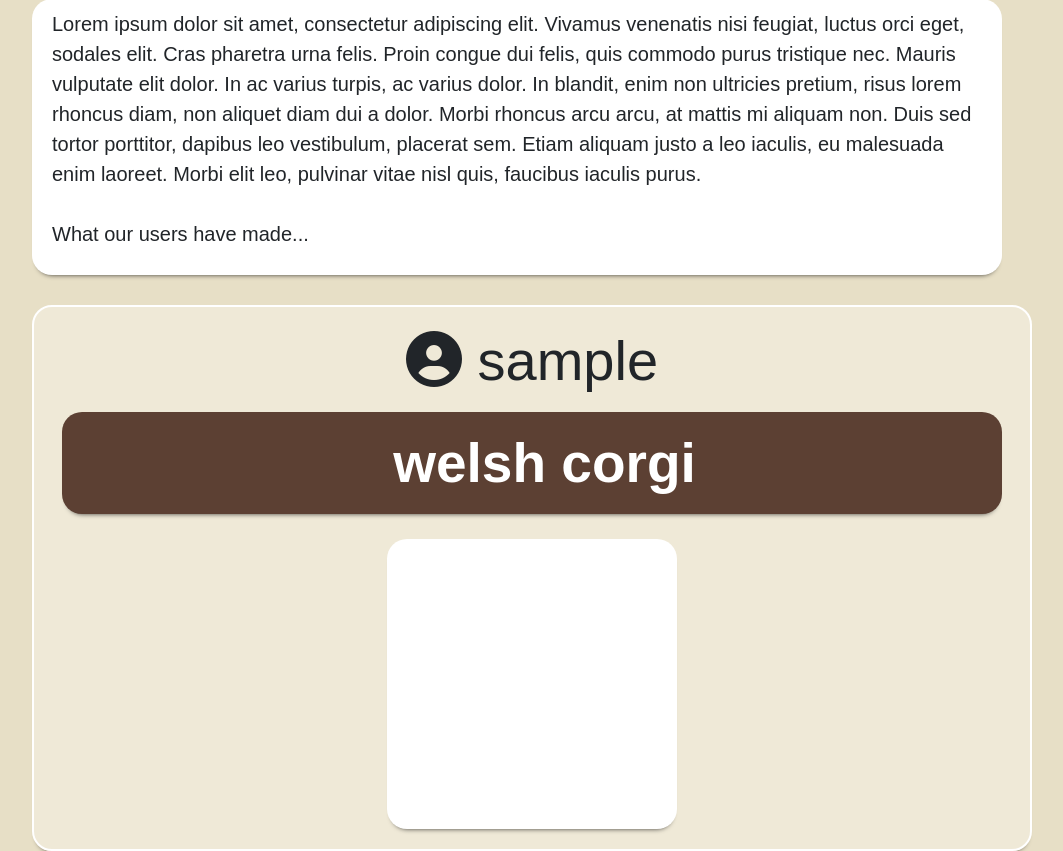
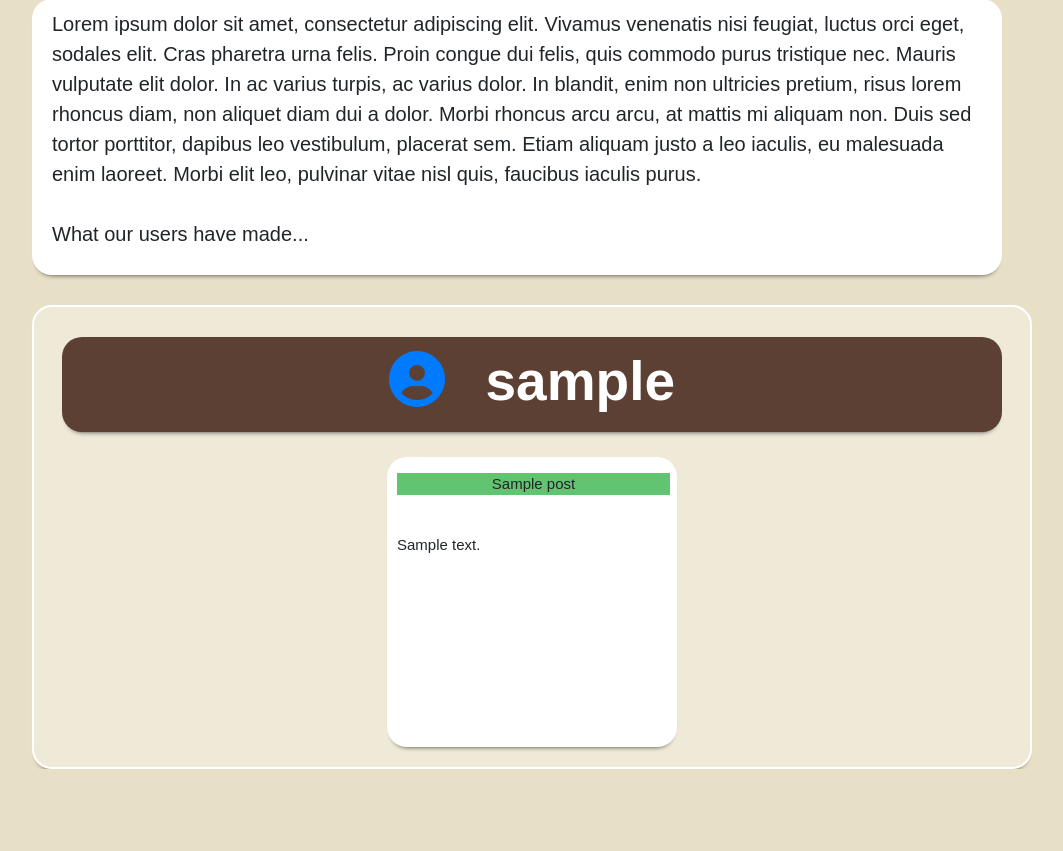
Before and after one commit to antonio-lopez/cpsc-349-project-one, a Flask app: page / in a window 1280 px wide. Shown: the part 250-1101 px from the top of the page, without its empty margins (123-1186 px from the left). After the commit the page ends 1019 px from the top, so only its background shows below. Run offline with Flask 2, Linux system fonts and the light colour scheme; a user stored in the database is signed in; tables that the repository leaves empty hold one stand-in row (values such as "Sample post"); some libraries are stand-ins or nearby versions.

Commit message:
updated homepage with a list of 4 random users
4 random users will be displayed everytime the site refreshes
you can select a user and explore their profile page

```diff
--- a/app/routes.py
+++ b/app/routes.py
@@ -5,6 +5,7 @@ from app.forms import LoginForm, RegistrationForm, EditPostForm, PostForm
 from app.models import User, Post
 from werkzeug.urls import url_parse
 from datetime import datetime
+from  sqlalchemy.sql.expression import func
 
 # route to test render html pages
 @app.route('/render_me')
@@ -16,12 +17,21 @@ def render_me():
 @app.route('/index')
 @login_required
 def index():
-    user = User.query.limit(3).all()
+    # user = User.query.limit(3).all()
+    user = User.query.order_by(func.random()).limit(4)
     # posts = user.posts.order_by(Post.timestamp.desc())
     # user = User.query.order_by(User.username).all()
     # user = User.query.all()
     # posts = user.posts.query.all()
-    return render_template('home.html', title='Home Page', user=user)
+    # username = user.username
+    # user_select = User.query.order_by(func.rand(username=username))
+
+
+    username = current_user.username
+    user_select = User.query.filter_by(username=username).first_or_404()
+    posts = user_select.posts.limit(3).all()
+
+    return render_template('home.html', title='Home Page', user=user, posts=posts)
 
 @app.route('/login', methods=['GET', 'POST'])
 def login():
@@ -105,3 +115,10 @@ def delete_post(id):
     db.session.delete(post)
     db.session.commit()
     return redirect(url_for('user', username=username))
+
+@app.route('/explore/<username>')
+@login_required
+def user_explore(username):
+    user = User.query.filter_by(username=username).first_or_404()
+    posts = user.posts.order_by(Post.timestamp.desc())
+    return render_template('user_explore.html', user=user, posts=posts)
--- a/app/templates/_post.html
+++ b/app/templates/_post.html
@@ -11,7 +11,6 @@
         <center style="background-color: #62C370;">{{ post.title }}</center>
     </p>
 
-    <!-- split_body = {{ post.body }} -->
     <p style="white-space: pre-line;">
         {{ post.body }}
     </p>
--- a/app/templates/home.html
+++ b/app/templates/home.html
@@ -7,27 +7,41 @@
     </div> <!-- header -->
 
     <div class="home-text-box">
-        <p class="home-text">Lorem ipsum dolor sit amet, consectetur adipiscing elit. Vivamus venenatis nisi feugiat, luctus orci eget, sodales elit. Cras pharetra urna felis. Proin congue dui felis, quis commodo purus tristique nec. Mauris vulputate elit dolor. In ac varius turpis, ac varius dolor. In blandit, enim non ultricies pretium, risus lorem rhoncus diam, non aliquet diam dui a dolor. Morbi rhoncus arcu arcu, at mattis mi aliquam non. Duis sed tortor porttitor, dapibus leo vestibulum, placerat sem. Etiam aliquam justo a leo iaculis, eu malesuada enim laoreet. Morbi elit leo, pulvinar vitae nisl quis, faucibus iaculis purus.<br><br>
+        <p class="home-text">Lorem ipsum dolor sit amet, consectetur adipiscing elit. Vivamus venenatis nisi feugiat,
+            luctus orci eget, sodales elit. Cras pharetra urna felis. Proin congue dui felis, quis commodo purus
+            tristique nec. Mauris vulputate elit dolor. In ac varius turpis, ac varius dolor. In blandit, enim non
+            ultricies pretium, risus lorem rhoncus diam, non aliquet diam dui a dolor. Morbi rhoncus arcu arcu, at
+            mattis mi aliquam non. Duis sed tortor porttitor, dapibus leo vestibulum, placerat sem. Etiam aliquam justo
+            a leo iaculis, eu malesuada enim laoreet. Morbi elit leo, pulvinar vitae nisl quis, faucibus iaculis
+            purus.<br><br>
 
-        What our users have made...
+            What our users have made...
         </p>
     </div>
 
     {% for users in user %}
     <div class="random-spotlight">
-        <div class="rs-user">
-            <h1 class="display-4"><i class="fas fa-user-circle"></i>  {{users.username}}</h1>
-        </div> <!-- rs-user -->
+
 
         <div class="rs-content">
-            <div class="rs-header" style="background-color: #5c4033"><span class="rs-title">welsh corgi</span></div>
+            <div class="rs-header" style="background-color: #5c4033">
+                <a href="{{ url_for('user_explore', username=users.username) }}">
+                    <h1 class="display-4"><i class="fas fa-user-circle"></i>
+                    <span class="rs-title" >{{users.username}}</span>
+                </a>
+            </div>
+            {% for post in posts %}
             <div class="rs-list-box">
-                {% for post in posts %}
-                    {{users.posts}}
-                {% endfor %}
+                <p>
+                    <center style="background-color: #62C370;">{{ post.title }}</center>
+                </p>
+                <p style="white-space: pre-line;">
+                    {{ post.body }}
+                </p>
+            </div> <!-- list-box -->
+            {% endfor %}
+        </div><!-- rs-content -->
 
-            </div> <!-- list-box -->
-        </div><!-- rs-content -->
     </div> <!-- random-spotlight -->
     {% endfor %}
 
```
Also changed, not shown: app/templates/user_explore.html (added, +26 -0 lines), app.db.
